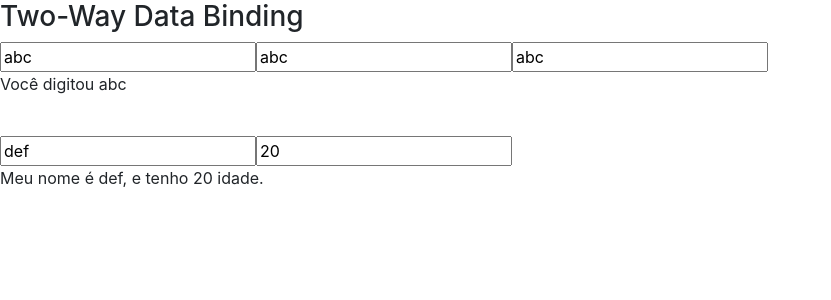
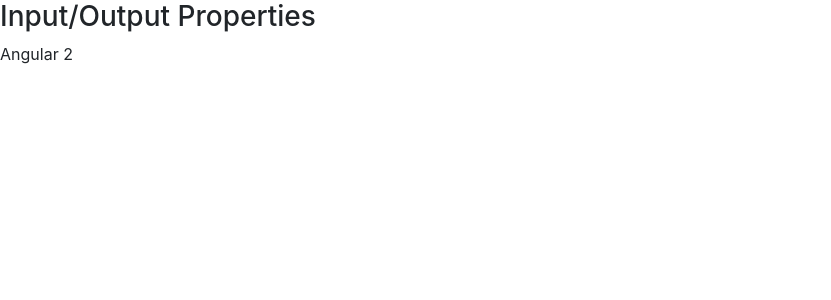
Before and after one commit to PedroFerreiraCJr/angular-intro, an Angular app: page / in a window 1280 px wide. Shown: the top 300 px of the page, without its empty margins (0-831 px from the left). Built offline with nearby package versions, Linux system fonts and the light colour scheme.

Commit message:
aula sobre input-property

```diff
--- a/src/app/data-binding/data-binding.component.html
+++ b/src/app/data-binding/data-binding.component.html
@@ -1,5 +1,6 @@
+<!--
 <section class="property-binding">
-    <!--
+
     <article>
         <h3>Interpolação</h3>
         <p>String renderizada com interpolação: {{ url }}</p>
@@ -80,6 +81,7 @@
     </article>
     -->
 
+    <!--
     <article>
         <h3>Two-Way Data Binding</h3>
         <div>
@@ -106,3 +108,14 @@
         </div>
     </article>
 </section>
+-->
+
+<section>
+    <article>
+        <h3>Input/Output Properties</h3>
+    </article>
+
+    <div>
+        <app-curso [nome]="nomeDoCurso"></app-curso>
+    </div>
+</section>
--- a/src/app/data-binding/data-binding.component.ts
+++ b/src/app/data-binding/data-binding.component.ts
@@ -23,6 +23,9 @@
     nome: 'def',
     idade: 20
   };
+
+  // input/output property
+  nomeDoCurso?: string = 'Angular 2';
 
   constructor() { }
 
--- a/src/app/data-binding/data-binding.module.ts
+++ b/src/app/data-binding/data-binding.module.ts
@@ -3,13 +3,15 @@
 import { FormsModule } from '@angular/forms';
 
 import { DataBindingComponent } from './data-binding.component';
+import { InputPropertyModule } from './../input-property/input-property.module';
 
 
 @NgModule({
   declarations: [DataBindingComponent],
   imports: [
     CommonModule,
-    FormsModule
+    FormsModule,
+    InputPropertyModule
   ],
   exports: [DataBindingComponent]
 })
--- /dev/null
+++ b/src/app/input-property/input-property.component.html
@@ -0,0 +1 @@
+{{ nomeCurso }}
--- /dev/null
+++ b/src/app/input-property/input-property.component.ts
@@ -0,0 +1,27 @@
+import { Component, Input, OnInit } from '@angular/core';
+
+@Component({
+  selector: 'app-curso',
+  templateUrl: './input-property.component.html',
+  styleUrls: ['./input-property.component.css'],
+  /*
+    A declaração de input property também pode ser feita da seguinte forma
+    input: ['nomeCurso:nome']
+  */
+})
+export class InputPropertyComponent implements OnInit {
+
+  // expoe a propriedade para o seletor app-curso
+  // dê preferência a utilização do decorator @Input
+  // input property tambpem poed receber objetos
+  // os input properties podem ser utilizados para organizar melhor o projeto, através da criação de dump components
+  // que são componentes que simplesmente mostram informações para o usuário
+  @Input('nome')
+  nomeCurso?: string;
+
+  constructor() { }
+
+  ngOnInit(): void {
+  }
+
+}
```
Also changed, not shown: src/app/input-property/input-property.module.ts (added, +17 -0 lines), src/app/input-property/input-property.component.css (added), 1 other file (tests, documents, lock files or other folders).
